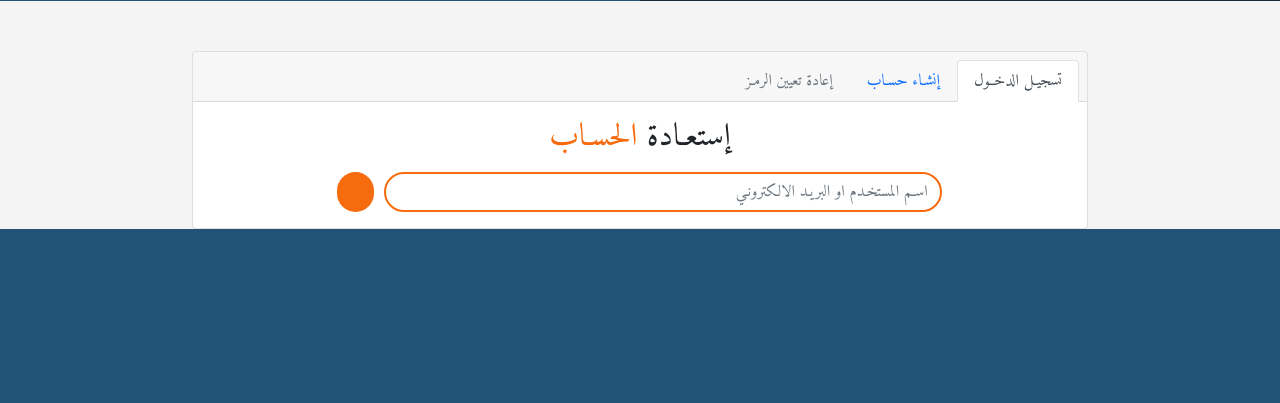
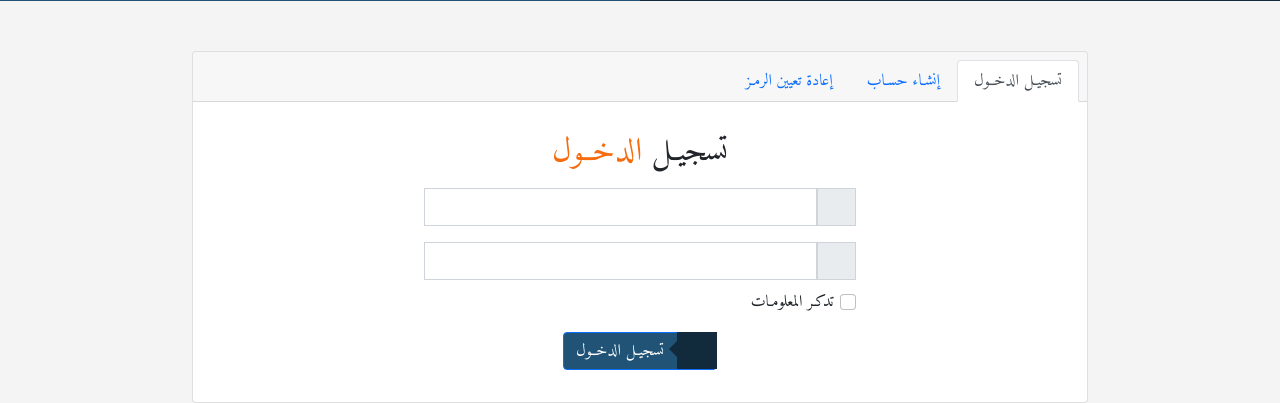
Before and after one commit to Abdelilah-Riouj/old_portfolio, a PHP site: page / in a window 1280 px wide. Shown: the part 2830-3233 px from the top of the page. Before the commit the page ends 3059 px from the top, so only its background shows below. Run offline with PHP 8.4, Linux system fonts and the light colour scheme; some libraries are stand-ins or nearby versions; some web fonts are replaced.

Commit message:
Activate switching between join

```diff
--- a/includes/templates/footer.php
+++ b/includes/templates/footer.php
@@ -1,7 +1,8 @@
 
-    <script src="<?php echo $js; ?>main.js"></script>
+
     <script src="<?php echo $jsLib;?>jquery-3.6.0.min.js"></script>
     <script src="<?php echo $jsLib; ?>bootstrap.min.js"></script>
     <script src="<?php echo $jsLib;?>all.min.js"></script>
+    <script src="<?php echo $js; ?>main.js"></script>
 </body>
 </html>
--- a/index.php
+++ b/index.php
@@ -129,13 +129,13 @@
       <div class="card-header">
         <ul class="nav nav-tabs card-header-tabs">
           <li class="nav-item">
-            <a class="nav-link active" aria-current="true" href="#">تسجيـل الدخــول</a>
+            <span class="nav-link active" data-class="sign-in" aria-current="true">تسجيـل الدخــول</span>
           </li>
           <li class="nav-item">
-            <a class="nav-link" href="#">إنشـاء حسـاب</a>
+            <span class="nav-link" data-class="sign-up">إنشـاء حسـاب</span>
           </li>
           <li class="nav-item">
-            <a class="nav-link disabled">إعادة تعيين الرمـز</a>
+            <span class="nav-link" data-class="reset-pass">إعادة تعيين الرمـز</span>
           </li>
         </ul>
       </div>
--- a/layout/css/main.css
+++ b/layout/css/main.css
@@ -310,26 +310,41 @@
   width: 70%;
   margin-right: 15%;
 }
-* .join .sign-in {
-  display: none;
+* .join li {
+  cursor: pointer;
 }
-* .join .sign-in h2 span {
+* .join .card-body {
+  min-height: 300px;
+  display: -webkit-box;
+  display: -ms-flexbox;
+  display: flex;
+  -webkit-box-pack: center;
+      -ms-flex-pack: center;
+          justify-content: center;
+  -webkit-box-align: center;
+      -ms-flex-align: center;
+          align-items: center;
+}
+* .join .card-body .sign-in {
+  width: 100%;
+}
+* .join .card-body .sign-in h2 span {
   color: #F66B0E;
 }
-* .join .sign-in .input-group {
+* .join .card-body .sign-in .input-group {
   width: 50%;
   margin: 0 auto;
 }
-* .join .sign-in .input-group label {
+* .join .card-body .sign-in .input-group label {
   border-radius: 0 3px 3px 0;
 }
-* .join .sign-in .input-group label svg {
+* .join .card-body .sign-in .input-group label svg {
   color: #205375;
 }
-* .join .sign-in .input-group input {
+* .join .card-body .sign-in .input-group input {
   border-radius: 3px 0 0 3px;
 }
-* .join .sign-in .form-check {
+* .join .card-body .sign-in .form-check {
   width: 50%;
   margin: 10px auto;
   display: -webkit-box;
@@ -339,14 +354,14 @@
       -ms-flex-pack: start;
           justify-content: flex-start;
 }
-* .join .sign-in .form-check .form-check-label {
+* .join .card-body .sign-in .form-check .form-check-label {
   margin-right: 30px;
 }
-* .join .sign-in button {
+* .join .card-body .sign-in button {
   position: relative;
   background: #205375;
 }
-* .join .sign-in button span {
+* .join .card-body .sign-in button span {
   position: absolute;
   right: -1px;
   top: -1px;
@@ -364,7 +379,7 @@
       -ms-flex-align: center;
           align-items: center;
 }
-* .join .sign-in button span::after {
+* .join .card-body .sign-in button span::after {
   position: absolute;
   content: "";
   border-style: solid;
@@ -373,34 +388,34 @@
   left: -16px;
   top: 25%;
 }
-* .join .sign-in button label {
+* .join .card-body .sign-in button label {
   margin-right: 40px;
 }
-* .join .sign-up {
+* .join .card-body .sign-up {
   width: 70%;
   margin: 0 auto;
   display: none;
 }
-* .join .sign-up h2 span {
+* .join .card-body .sign-up h2 span {
   color: #F66B0E;
 }
-* .join .sign-up .row .col label {
+* .join .card-body .sign-up .row .col label {
   text-align: start;
   display: block;
   margin-top: 20px;
   font-size: 16px;
   letter-spacing: 1px;
 }
-* .join .sign-up .row .col input {
+* .join .card-body .sign-up .row .col input {
   margin-top: 15px;
   border: 1px solid #205375;
 }
-* .join .sign-up button {
+* .join .card-body .sign-up button {
   position: relative;
   background: #F66B0E;
   color: snow;
 }
-* .join .sign-up button span {
+* .join .card-body .sign-up button span {
   position: absolute;
   right: -1px;
   top: -1px;
@@ -418,7 +433,7 @@
       -ms-flex-align: center;
           align-items: center;
 }
-* .join .sign-up button span::after {
+* .join .card-body .sign-up button span::after {
   position: absolute;
   content: "";
   border-style: solid;
@@ -427,24 +442,28 @@
   left: -16px;
   top: 25%;
 }
-* .join .sign-up button span svg {
+* .join .card-body .sign-up button span svg {
   color: #F66B0E;
 }
-* .join .sign-up button label {
+* .join .card-body .sign-up button label {
   margin-right: 40px;
 }
-* .join .reset-pass h2 span {
+* .join .card-body .reset-pass {
+  display: none;
+  width: 100%;
+}
+* .join .card-body .reset-pass h2 span {
   color: #F66B0E;
 }
-* .join .reset-pass .input-group {
+* .join .card-body .reset-pass .input-group {
   width: 70%;
   margin: 0 auto;
 }
-* .join .reset-pass .input-group input {
+* .join .card-body .reset-pass .input-group input {
   border: 2px solid #F66B0E;
   border-radius: 5rem !important;
 }
-* .join .reset-pass .input-group button {
+* .join .card-body .reset-pass .input-group button {
   border-radius: 5rem !important;
   border: none;
   background-color: #F66B0E;
--- a/layout/css/main.sass
+++ b/layout/css/main.sass
@@ -203,110 +203,119 @@ $color-back: #f4f4f4
     margin-top: 50px
     width: 70%
     margin-right: 15%
-    .sign-in
-      display: none
-      h2
-        span
-          color: $color-text
-      .input-group
-        width: 50%
-        margin: 0 auto
-        label
-          border-radius: 0 3px 3px 0
-          svg
-            color: $color-main
-        input
-          border-radius: 3px 0 0 3px
-      .form-check
-        width: 50%
-        margin: 10px auto
-        display: flex
-        justify-content: flex-start
-        .form-check-label
-          margin-right: 30px
-      button
-        position: relative
-        background: $color-main
-        span
-          position: absolute
-          right: -1px
-          top: -1px
-          width: 40px
-          height: 103%
-          background: $color-global
-          color: $color-light
+    li
+      cursor: pointer
+    .card-body
+      min-height: 300px
+      display: flex
+      justify-content: center
+      align-items: center
+      .sign-in
+        width: 100%
+        h2
+          span
+            color: $color-text
+        .input-group
+          width: 50%
+          margin: 0 auto
+          label
+            border-radius: 0 3px 3px 0
+            svg
+              color: $color-main
+          input
+            border-radius: 3px 0 0 3px
+        .form-check
+          width: 50%
+          margin: 10px auto
           display: flex
-          justify-content: center
-          align-items: center
-          &::after
+          justify-content: flex-start
+          .form-check-label
+            margin-right: 30px
+        button
+          position: relative
+          background: $color-main
+          span
             position: absolute
-            content: ""
-            border-style: solid
-            border-width: 8px
-            border-color: transparent #122b3c transparent transparent
-            left: -16px
-            top: 25%
-            svg
-        label
-          margin-right: 40px
-    .sign-up
-      width: 70%
-      margin: 0 auto
-      display: none
-      h2
-        span
-          color: $color-text
-      .row
-        .col
+            right: -1px
+            top: -1px
+            width: 40px
+            height: 103%
+            background: $color-global
+            color: $color-light
+            display: flex
+            justify-content: center
+            align-items: center
+            &::after
+              position: absolute
+              content: ""
+              border-style: solid
+              border-width: 8px
+              border-color: transparent #122b3c transparent transparent
+              left: -16px
+              top: 25%
+              svg
           label
-            text-align: start
-            display: block
-            margin-top: 20px
-            font-size: 16px
-            letter-spacing: 1px
-          input
-            margin-top: 15px
-            border: 1px solid $color-main
-      button
-        position: relative
-        background: $color-text
-        color: $color-light
-        span
-          position: absolute
-          right: -1px
-          top: -1px
-          width: 40px
-          height: 103%
-          background: $color-global
-          color: $color-light
-          display: flex
-          justify-content: center
-          align-items: center
-          &::after
-            position: absolute
-            content: ""
-            border-style: solid
-            border-width: 8px
-            border-color: transparent #122b3c transparent transparent
-            left: -16px
-            top: 25%
-          svg
-            color: $color-text
-        label
-          margin-right: 40px
-    .reset-pass
-      h2
-        span
-          color: $color-text
-      .input-group
+            margin-right: 40px
+      .sign-up
         width: 70%
         margin: 0 auto
-        input
-          border: 2px solid $color-text
-          border-radius: 5rem !important
+        display: none
+        h2
+          span
+            color: $color-text
+        .row
+          .col
+            label
+              text-align: start
+              display: block
+              margin-top: 20px
+              font-size: 16px
+              letter-spacing: 1px
+            input
+              margin-top: 15px
+              border: 1px solid $color-main
         button
-          border-radius: 5rem !important
-          border: none
-          background-color: $color-text
+          position: relative
+          background: $color-text
           color: $color-light
-          margin-right: 10px
+          span
+            position: absolute
+            right: -1px
+            top: -1px
+            width: 40px
+            height: 103%
+            background: $color-global
+            color: $color-light
+            display: flex
+            justify-content: center
+            align-items: center
+            &::after
+              position: absolute
+              content: ""
+              border-style: solid
+              border-width: 8px
+              border-color: transparent #122b3c transparent transparent
+              left: -16px
+              top: 25%
+            svg
+              color: $color-text
+          label
+            margin-right: 40px
+      .reset-pass
+        display: none
+        width: 100%
+        h2
+          span
+            color: $color-text
+        .input-group
+          width: 70%
+          margin: 0 auto
+          input
+            border: 2px solid $color-text
+            border-radius: 5rem !important
+          button
+            border-radius: 5rem !important
+            border: none
+            background-color: $color-text
+            color: $color-light
+            margin-right: 10px
--- a/layout/js/main.js
+++ b/layout/js/main.js
@@ -0,0 +1,7 @@
+$(document).ready(function() {
+    "use strict";
+    $('.join .card-header-tabs span').click(function() {
+        $(this).addClass('active').parent().siblings().children('span').removeClass('active');
+        $('.card-body .' + $(this).data('class')).fadeIn().siblings().fadeOut();
+    });
+});
```
